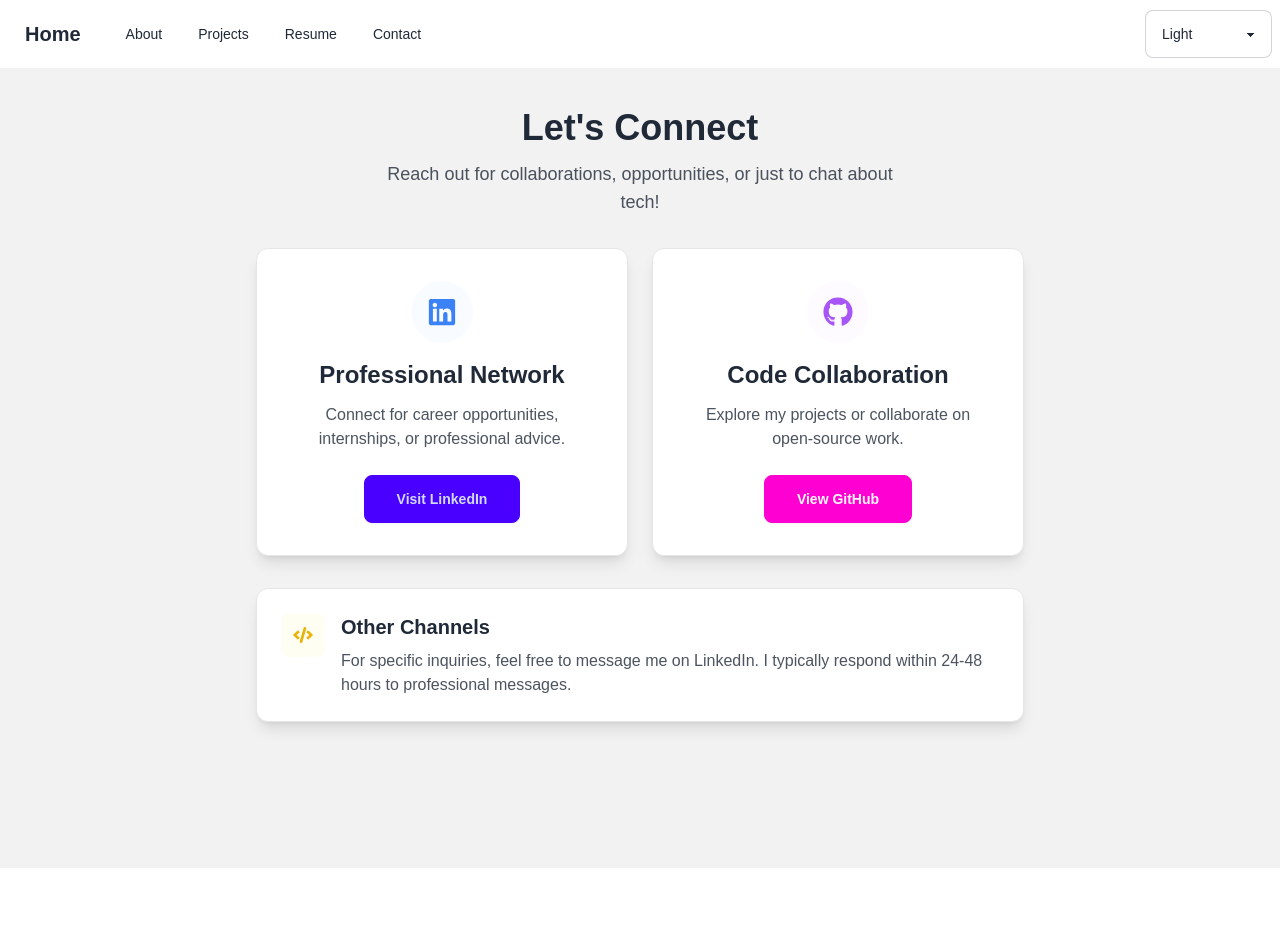
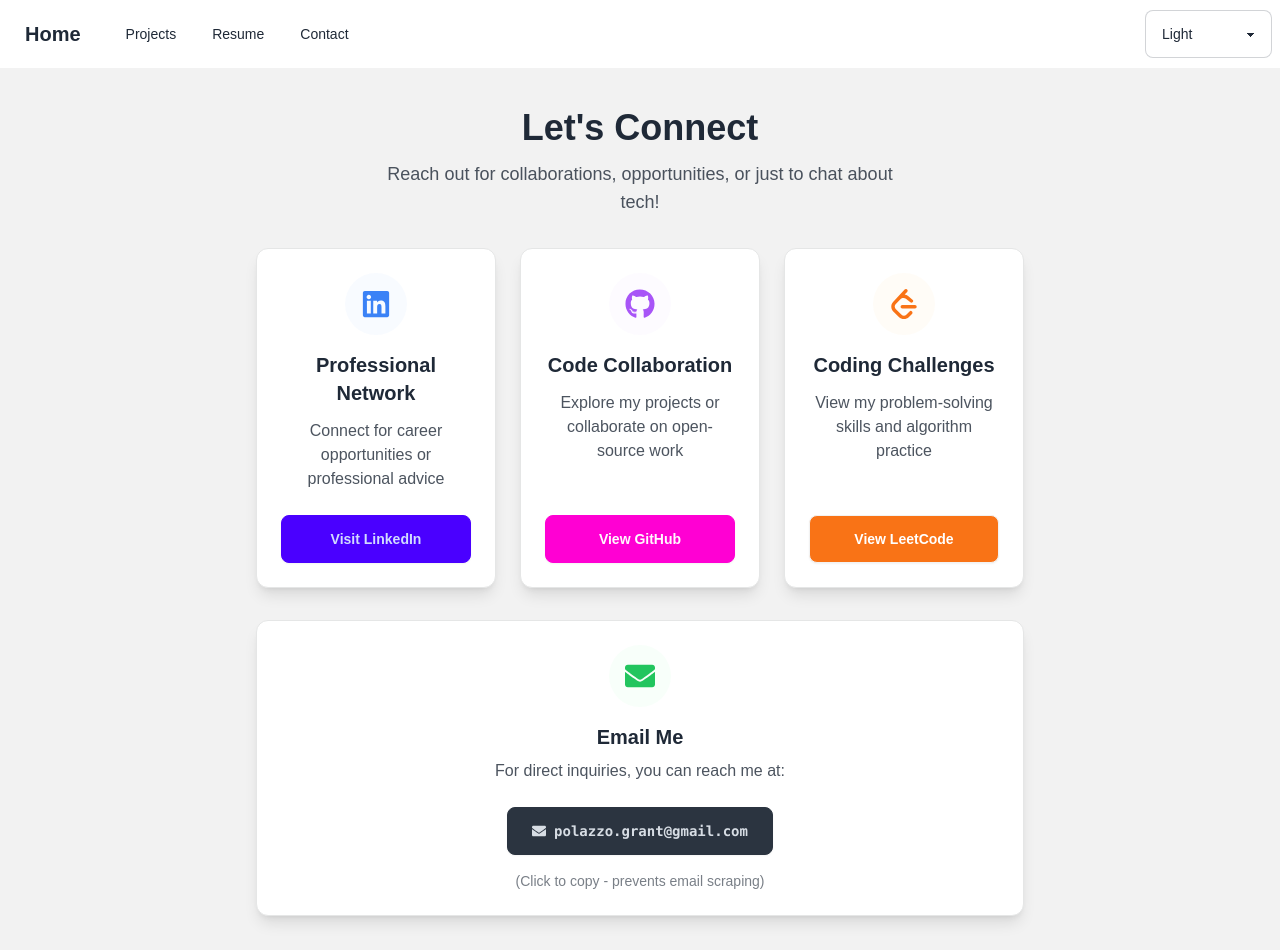
Before and after one commit to thatdudegrantt/personal-site, a Next.js app: page /contact in a window 1280 px wide. Shown: the top 950 px of the page. Before the commit the page ends 868 px from the top, so only its background shows below. Built offline with nearby package versions, Linux system fonts and the light colour scheme; no server answers.

Commit message:
merged home and about
updated navbar to show less buttons for same amount of content to make it more likely a recruiter will click on things more.

we also updated contact page & added extra contact elements. will update all css its too chunky

```diff
--- a/package.json
+++ b/package.json
@@ -11,6 +11,7 @@
   "dependencies": {
     "cookie": "0.7.0",
     "daisyui": "^4.12.23",
+    "framer-motion": "^12.16.0",
     "next": "^15.2.4",
     "next-cookies": "^2.0.3",
     "next-themes": "^0.4.4",
--- a/src/app/about/page.js
+++ /dev/null
@@ -1,11 +0,0 @@
-
-export default function About() {
-    return (
-        <div>
-            <div className={"bg-base-200"}>
-                <h1 className={"text-base-content"}>About Me</h1>
-                <p className={"text-base-content"}>Learn more about me here.</p>
-            </div>
-        </div>
-    );
-}
--- a/src/app/contact/page.js
+++ b/src/app/contact/page.js
@@ -1,7 +1,15 @@
 "use client";
-import { FaLinkedin, FaGithub, FaCode } from "react-icons/fa";
+import { FaLinkedin, FaGithub, FaEnvelope, FaCode } from "react-icons/fa";
+import { SiLeetcode } from "react-icons/si";
+import { motion } from "framer-motion";
 
 export default function Contact() {
+    const handleEmailClick = () => {
+        const email = 'polazzo.grant' + '@' + 'gmail.com';
+        navigator.clipboard.writeText(email);
+        alert('Email copied to clipboard!');
+    };
+
     return (
         <div className="min-h-screen bg-base-200 p-6 md:p-10">
             <div className="max-w-3xl mx-auto space-y-8">
@@ -13,23 +21,23 @@ export default function Contact() {
                     </p>
                 </div>
 
-                {/* Contact Cards Grid */}
-                <div className="grid grid-cols-1 md:grid-cols-2 gap-6">
+                {/* Contact Cards Grid - Now 3 columns */}
+                <div className="grid grid-cols-1 md:grid-cols-2 lg:grid-cols-3 gap-6">
                     {/* LinkedIn Card */}
-                    <div className="bg-base-100 rounded-xl shadow-lg hover:shadow-xl transition-shadow duration-300 p-8 border border-base-300">
-                        <div className="flex flex-col items-center text-center">
+                    <div className="bg-base-100 rounded-xl shadow-lg hover:shadow-xl transition-shadow duration-300 p-6 border border-base-300">
+                        <div className="flex flex-col items-center text-center h-full">
                             <div className="bg-blue-100/20 p-4 rounded-full mb-4">
                                 <FaLinkedin className="text-blue-500 text-3xl" />
                             </div>
-                            <h2 className="text-2xl font-semibold text-base-content mb-3">Professional Network</h2>
-                            <p className="text-base-content/80 mb-6">
-                                Connect for career opportunities, internships, or professional advice.
+                            <h2 className="text-xl font-semibold text-base-content mb-3">Professional Network</h2>
+                            <p className="text-base-content/80 mb-6 flex-grow">
+                                Connect for career opportunities or professional advice
                             </p>
                             <a
                                 href="https://www.linkedin.com/in/grant-polazzo"
                                 target="_blank"
                                 rel="noopener noreferrer"
-                                className="btn btn-primary px-8 w-full sm:w-auto"
+                                className="btn btn-primary w-full mt-auto"
                             >
                                 Visit LinkedIn
                             </a>
@@ -37,40 +45,85 @@ export default function Contact() {
                     </div>
 
                     {/* GitHub Card */}
-                    <div className="bg-base-100 rounded-xl shadow-lg hover:shadow-xl transition-shadow duration-300 p-8 border border-base-300">
-                        <div className="flex flex-col items-center text-center">
+                    <div className="bg-base-100 rounded-xl shadow-lg hover:shadow-xl transition-shadow duration-300 p-6 border border-base-300">
+                        <div className="flex flex-col items-center text-center h-full">
                             <div className="bg-purple-100/20 p-4 rounded-full mb-4">
                                 <FaGithub className="text-purple-500 text-3xl" />
                             </div>
-                            <h2 className="text-2xl font-semibold text-base-content mb-3">Code Collaboration</h2>
-                            <p className="text-base-content/80 mb-6">
-                                Explore my projects or collaborate on open-source work.
+                            <h2 className="text-xl font-semibold text-base-content mb-3">Code Collaboration</h2>
+                            <p className="text-base-content/80 mb-6 flex-grow">
+                                Explore my projects or collaborate on open-source work
                             </p>
                             <a
                                 href="https://github.com/thatdudegrantt"
                                 target="_blank"
                                 rel="noopener noreferrer"
-                                className="btn btn-secondary px-8 w-full sm:w-auto"
+                                className="btn btn-secondary w-full mt-auto"
                             >
                                 View GitHub
                             </a>
                         </div>
                     </div>
+
+                    {/* LeetCode Card */}
+                    <div className="bg-base-100 rounded-xl shadow-lg hover:shadow-xl transition-shadow duration-300 p-6 border border-base-300">
+                        <div className="flex flex-col items-center text-center h-full">
+                            <div className="bg-orange-100/20 p-4 rounded-full mb-4">
+                                <SiLeetcode className="text-orange-500 text-3xl" />
+                            </div>
+                            <h2 className="text-xl font-semibold text-base-content mb-3">Coding Challenges</h2>
+                            <p className="text-base-content/80 mb-6 flex-grow">
+                                View my problem-solving skills and algorithm practice
+                            </p>
+                            <a
+                                href="https://leetcode.com/thatdudegrant/"
+                                target="_blank"
+                                rel="noopener noreferrer"
+                                className="btn bg-orange-500 hover:bg-orange-600 text-white w-full mt-auto"
+                            >
+                                View LeetCode
+                            </a>
+                        </div>
+                    </div>
                 </div>
 
-                {/* Additional Info */}
-                <div className="bg-base-100 rounded-xl shadow-lg p-6 mt-8 border border-base-300">
-                    <div className="flex items-start">
-                        <div className="bg-yellow-100/20 p-3 rounded-lg mr-4">
-                            <FaCode className="text-yellow-500 text-xl" />
+                {/* Email Section */}
+                <div className="bg-base-100 rounded-xl shadow-lg p-6 border border-base-300">
+                    <div className="flex flex-col items-center text-center">
+                        <div className="bg-green-100/20 p-4 rounded-full mb-4">
+                            <FaEnvelope className="text-green-500 text-3xl" />
                         </div>
-                        <div>
-                            <h3 className="text-xl font-semibold text-base-content mb-2">Other Channels</h3>
-                            <p className="text-base-content/80">
-                                For specific inquiries, feel free to message me on LinkedIn. I typically respond within 24-48 hours to professional messages.
-                            </p>
-                        </div>
+                        <h2 className="text-xl font-semibold text-base-content mb-2">Email Me</h2>
+                        <p className="text-base-content/80 mb-6">
+                            For direct inquiries, you can reach me at:
+                        </p>
+
+                        <motion.div
+                            whileHover={{ scale: 1.03 }}
+                            whileTap={{ scale: 0.98 }}
+                            className="tooltip tooltip-bottom"
+                            data-tip="Click to copy"
+                        >
+                            <button
+                                onClick={handleEmailClick}
+                                className="btn btn-neutral flex items-center gap-2 px-6"
+                            >
+                                <FaEnvelope />
+                                <span className="font-mono text-sm">
+                  polazzo.grant<span className="hidden sm:inline">@gmail.com</span>
+                </span>
+                            </button>
+                        </motion.div>
+
+                        <p className="text-sm text-base-content/60 mt-4">
+                            (Click to copy - prevents email scraping)
+                        </p>
                     </div>
+                </div>
+
+                {/* Response Time Note */}
+                <div className="text-center text-base-content/70 text-sm">
+                    <p>I typically respond to professional inquiries within 24-48 hours.</p>
                 </div>
             </div>
         </div>
--- a/src/app/page.js
+++ b/src/app/page.js
@@ -7,8 +7,8 @@ export default function Home() {
                 <div className="card bg-base-200 rounded-lg shadow-md p-8 border border-base-300">
                     <div className="space-y-6 text-base-content">
                         <p className="text-lg">
-                            Hello! I'm a rising senior at Georgia Tech majoring in Computer Science with threads
-                            in Systems Architecture and Media. I'm passionate about software engineering and
+                            Hello! My name is Grant Polazzo & I'm a rising senior at Georgia Tech majoring in Computer Science with threads
+                            in Systems Architecture and Media. I am extremely passionate about solving problems, collaboration, software engineering and
                             constantly expanding my knowledge in the field.
                         </p>
 
@@ -35,7 +35,7 @@ export default function Home() {
                         <p className="text-lg">
                             I'm excited about opportunities where I can contribute my technical skills while
                             continuing to grow as an engineer. I thrive in collaborative environments where
-                            teams work together to create something meaningful.
+                            teams work together to create something meaningful and I'm so excited to continue my path. Thank you for visiting my website!
                         </p>
                     </div>
 
--- a/src/components/Navbar.js
+++ b/src/components/Navbar.js
@@ -40,9 +40,6 @@ export default function Navbar() {
                 </a>
                 <ul className="menu menu-horizontal px-1 text-base-content gap-1">
                     <li>
-                        <a href="/about">About</a>
-                    </li>
-                    <li>
                         <a href="/projects">Projects</a>
                     </li>
                     <li>
```
Also changed, not shown: 1 other file (tests, documents, lock files or other folders).
